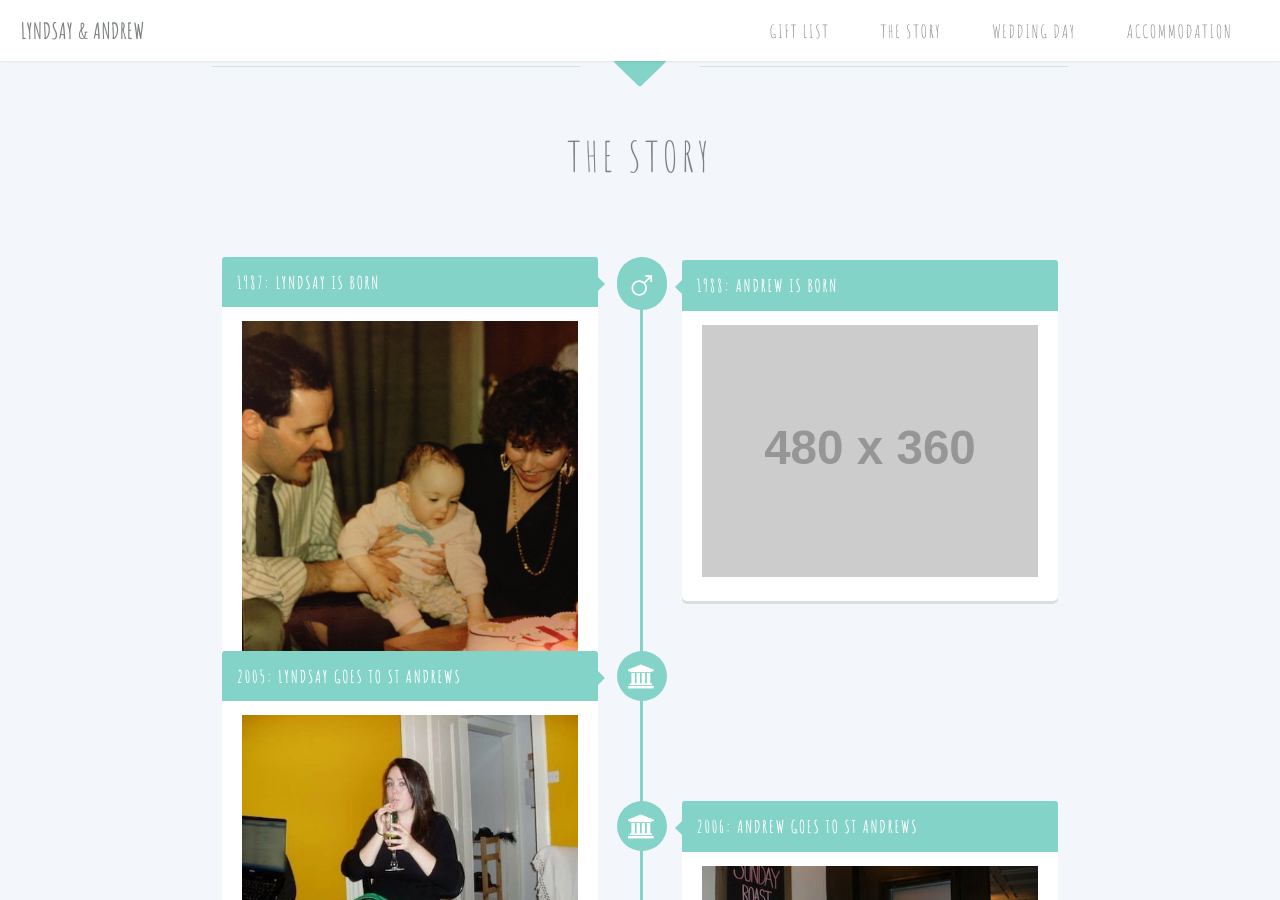
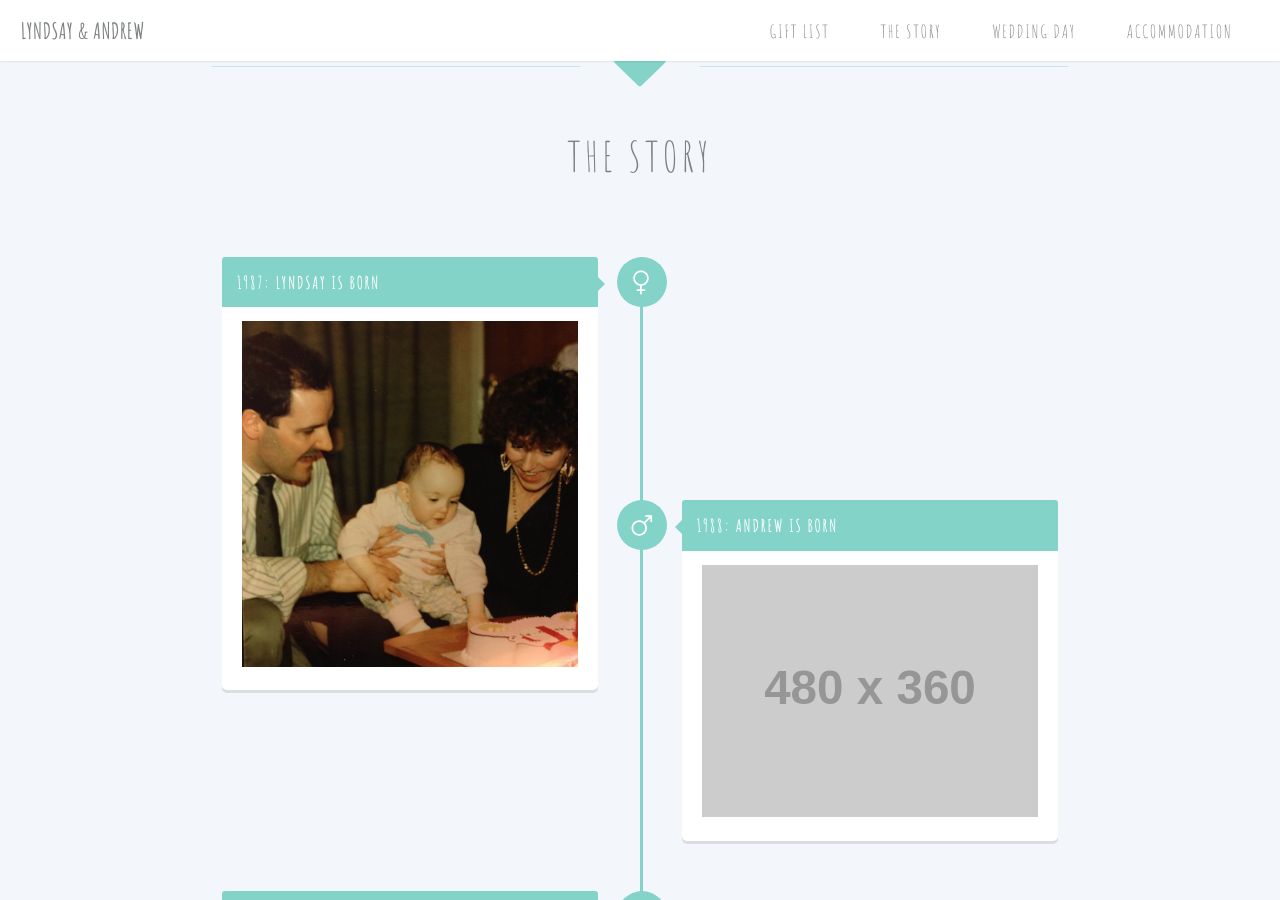
Before and after one commit to aliscott/young-wedding, a Jekyll site: the page built from index.html, in a window 1280 px wide and 900 px high, scrolled down 1407 px. Built offline with Jekyll 4.4.1, drawn with Linux system fonts in a browser that asks for light colours.

Commit message:
Another fix for timeline on narrow screens

```diff
--- a/css/style.css
+++ b/css/style.css
@@ -1321,8 +1321,26 @@
 	margin-top: 0;
 }
 
-@media screen and (max-width: 900px) {
+@media screen and (max-width: 1280px) {
+	#timeline .timeline-item.follow {
+		margin-top: -120px;
+	}
 
+	#timeline .timeline-item.follow .timeline-content {
+		margin-top: -70px;
+	}
+
+	#timeline .timeline-item.follow .timeline-content.right {
+		margin-top: 0;
+	}
+
+	#timeline .timeline-item.follow.long {
+		margin-top: -240px;
+	}
+
+	#timeline .timeline-item.follow.long .timeline-content {
+		margin-top: 0;
+	}
 }
 
 @media screen and (max-width: 768px) {
```
